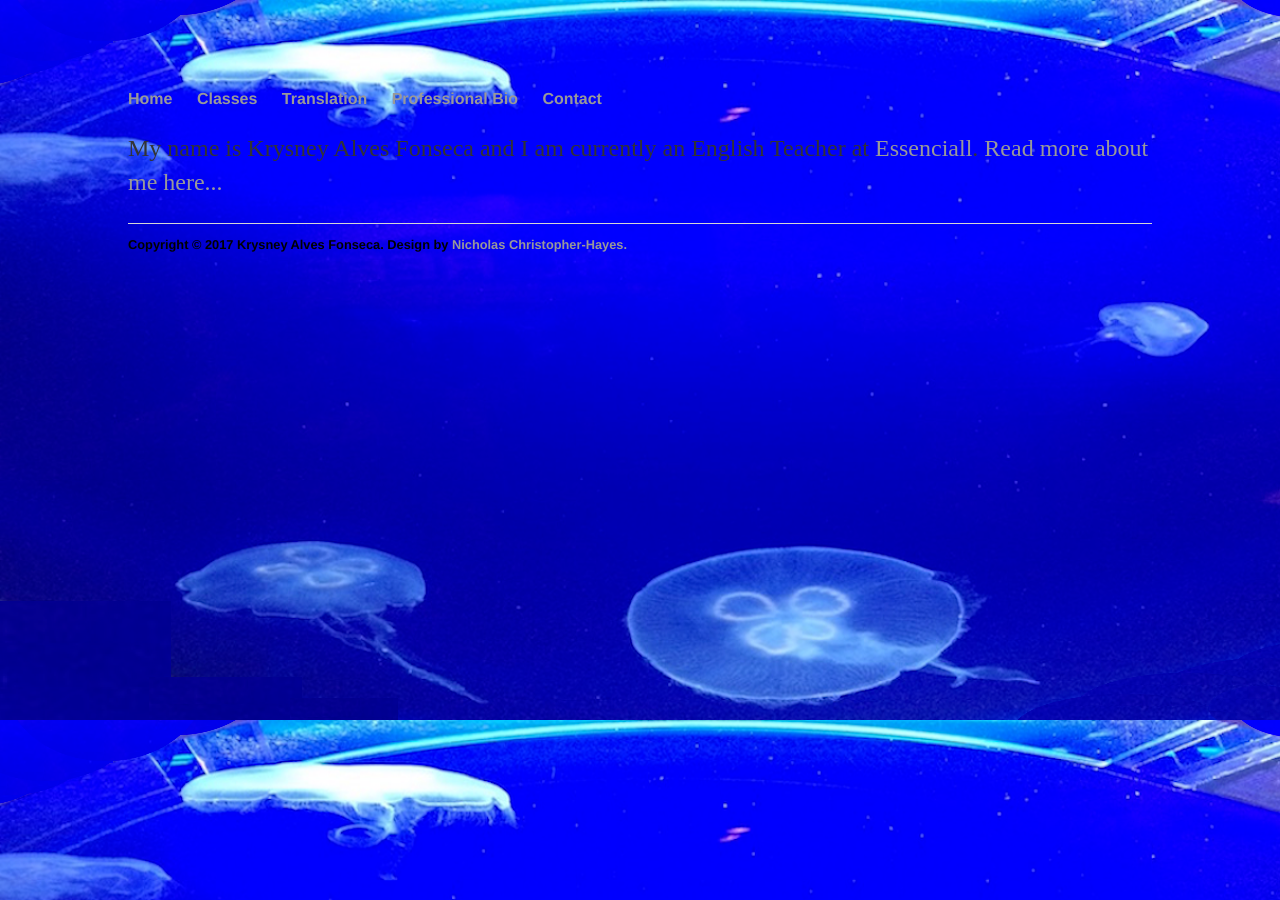
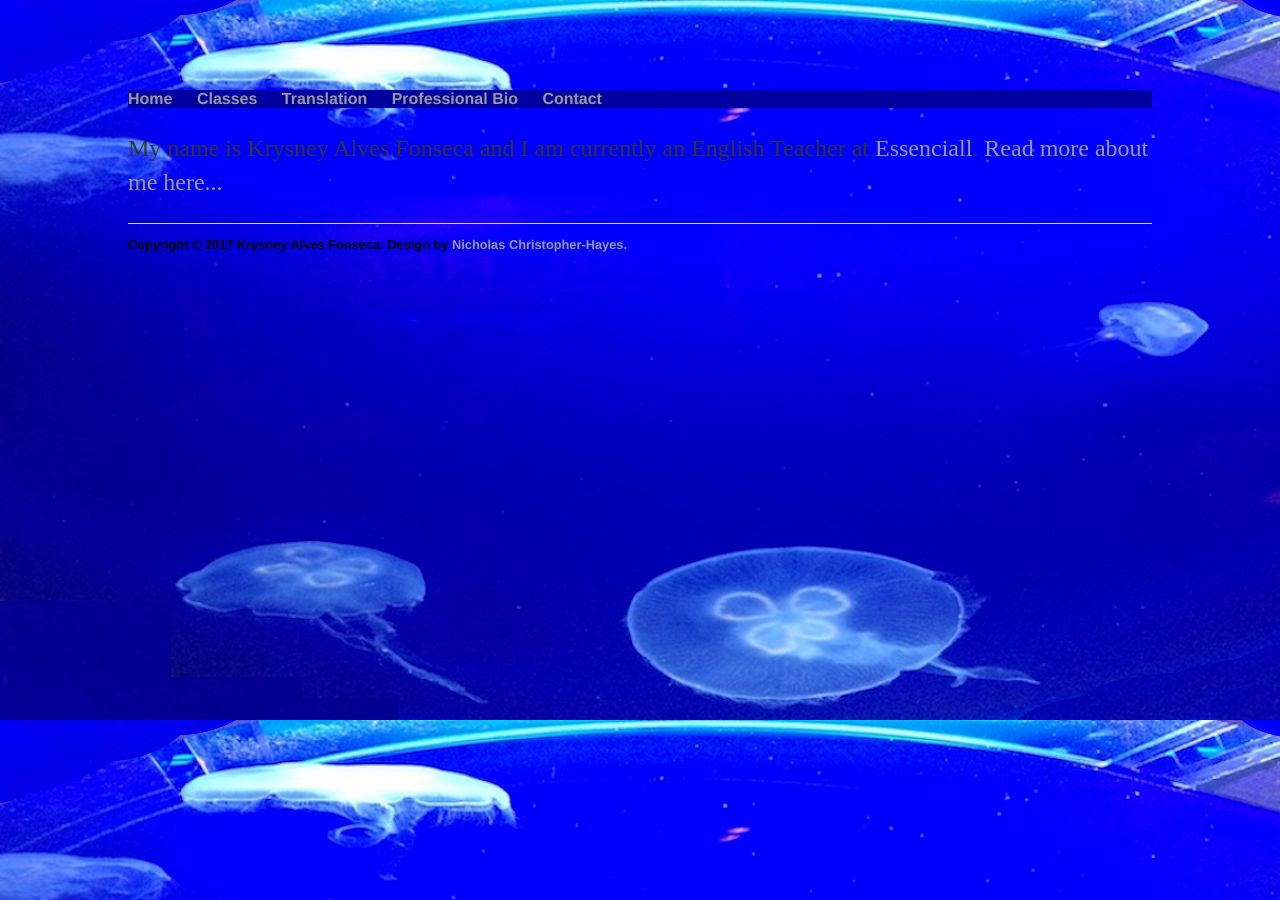
Before and after one commit to english-um-a-um/english-um-a-um.github.io, a Jekyll site: the page built from index.html, in a window 1280 px wide. Built offline with Jekyll 4.4.1, drawn with Linux system fonts in a browser that asks for light colours.

Commit message:
Update main.css

```diff
--- a/css/main.css
+++ b/css/main.css
@@ -2,13 +2,15 @@ body {
     margin: 90px auto;
     width: 80%;
 }
-nav ul, footer ul {
+nav ul {
     font-family:'Helvetica', 'Arial', 'Sans-Serif';
     padding: 0px;
     list-style: none;
     font-weight: bold;
+    background-color: #0000A0;
+    font-weight: #FF00FF;
 }
-nav ul li, footer ul li {
+nav ul li{
     display: inline;
     margin-right: 20px;
 }
@@ -18,6 +20,7 @@ a {
 }
 a:hover {
     text-decoration: underline;
+    box-shadow: 0 4px 8px 0 rgba(0,0,0,0.2);
 }
 h1 {
     font-size: 3em;
@@ -28,16 +31,20 @@ p {
     line-height: 1.4em;
     color: #333;
 }
+p1{
+    font-size:
+}
 footer {
     border-top: 1px solid #d5d5d5;
     font-size: .8em;
 }
-
-ul.posts {
-    margin: 20px auto 40px;
-    font-size: 1.5em;
+footer ul{
+    font-family:'Helvetica', 'Arial', 'Sans-Serif';
+    padding: 0px;
+    list-style: none;
+    font-weight: bold;
 }
-
-ul.posts li {
-    list-style: none;
+footer ul li {
+    display: inline;
+    margin-right: 20px;
 }
```
